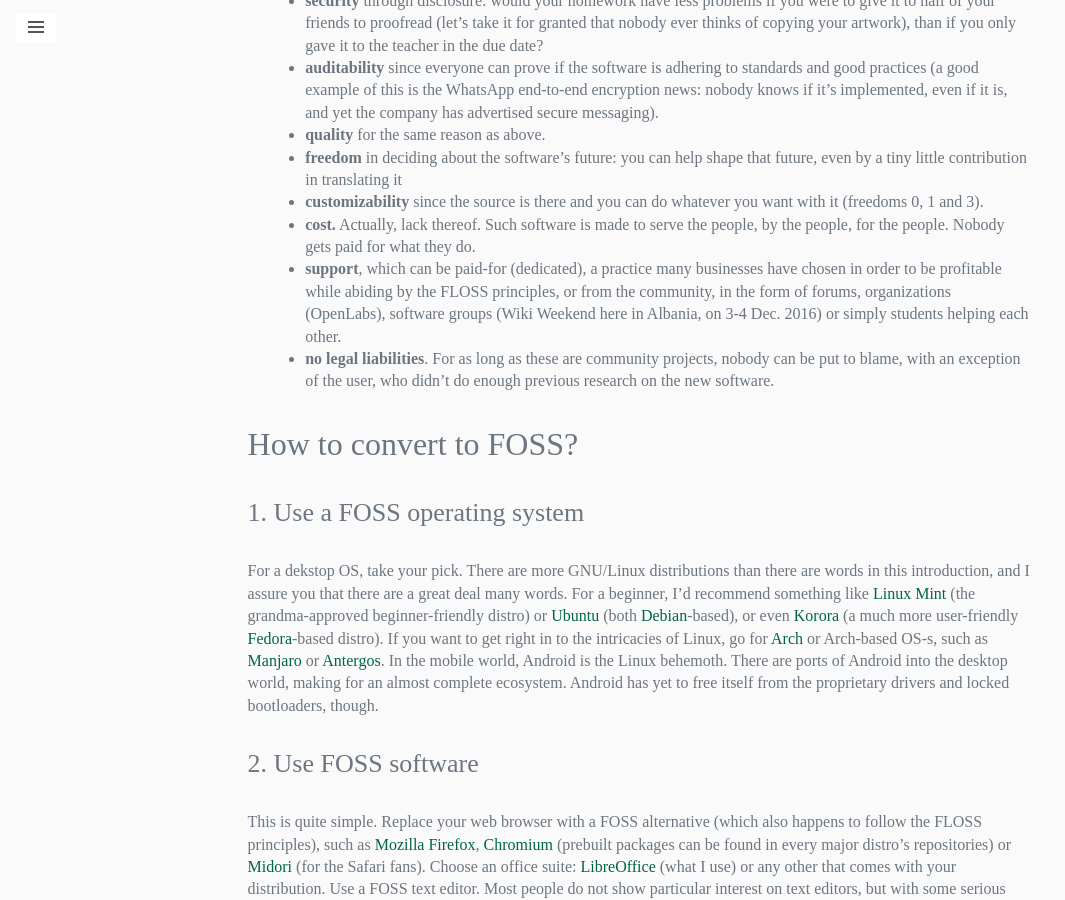
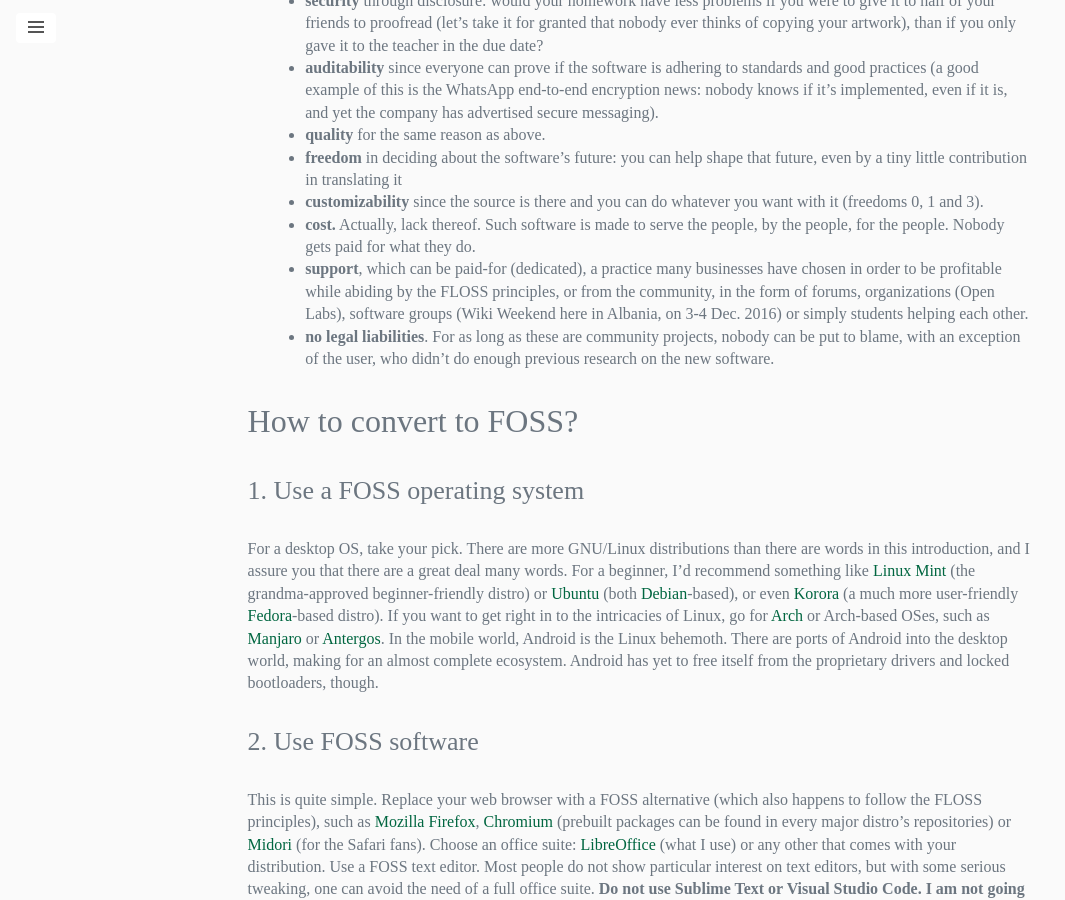
Before and after one commit to alter2000/alter2000.github.io, a Jekyll site: the page built from _posts/2016-12-01-why-floss.md, in a window 1280 px wide and 900 px high, scrolled down 2373 px. Shown: the whole window, without its empty margins (0-1065 px from the left). Built offline with Jekyll 4.4.1, drawn with Linux system fonts in a browser that asks for light colours; some of the changed text lies outside the part shown.

Commit message:
fix typos

```diff
--- a/_posts/2016-12-01-why-floss.md
+++ b/_posts/2016-12-01-why-floss.md
@@ -58,7 +58,7 @@
 The open source activist groups and communities worldwide have made what is
 often called "the open source way", a set of ideologies based on open sharing,
 collaboration and working towards a common goal. Here in Albania we have
-OpenLabs, by far the most active group in FLOSS-related activities.
+Open Labs, by far the most active group in FLOSS-related activities.
 
 I feel like I must make a clarification here: although most users pay for
 proprietary software, freedom 0 is almost never respected nowadays (Microsoft
@@ -131,7 +131,7 @@
 *   **support**, which can be paid-for (dedicated), a practice many businesses
 	have chosen in order to be profitable while abiding by the FLOSS
 	principles, or from the community, in the form of forums, organizations
-	(OpenLabs), software groups (Wiki Weekend here in Albania, on 3-4 Dec.
+	(Open Labs), software groups (Wiki Weekend here in Albania, on 3-4 Dec.
 	2016) or simply students helping each other.
 *   **no legal liabilities**. For as long as these are community projects,
 	nobody can be put to blame, with an exception of the user, who didn't do
@@ -141,12 +141,12 @@
 
 ### 1. Use a FOSS operating system
 
-For a dekstop OS, take your pick. There are more GNU/Linux distributions than
+For a desktop OS, take your pick. There are more GNU/Linux distributions than
 there are words in this introduction, and I assure you that there are a great
 deal many words. For a beginner, I'd recommend something like [Linux Mint] (the
 grandma-approved beginner-friendly distro) or [Ubuntu] (both [Debian]-based),
 or even [Korora] (a much more user-friendly [Fedora]-based distro). If you want
-to get right in to the intricacies of Linux, go for [Arch] or Arch-based OS-s,
+to get right in to the intricacies of Linux, go for [Arch] or Arch-based OSes,
 such as [Manjaro] or [Antergos]. In the mobile world, Android is the Linux
 behemoth. There are ports of Android into the desktop world, making for an
 almost complete ecosystem. Android has yet to free itself from the proprietary
```
Also changed, not shown: _posts/2017-08-14-nextcloud-tutorial.md (+1 -1 lines), _posts/2019-04-04-thoughts-on-thoughts-on-words.md (+3 -3 lines).
